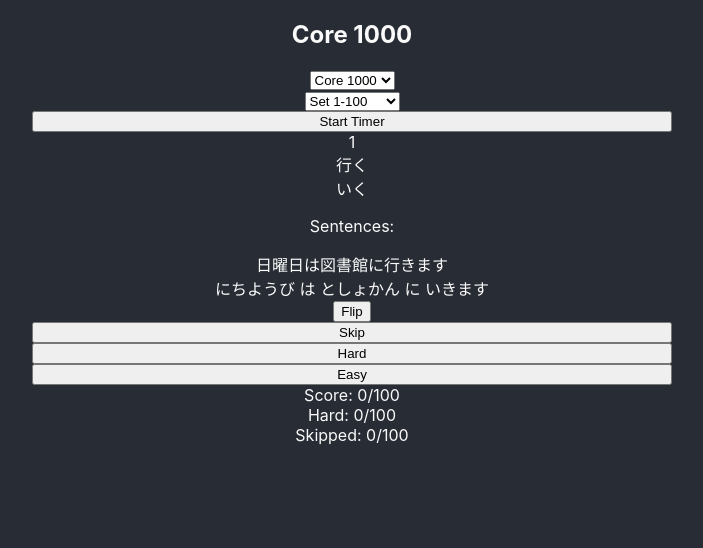
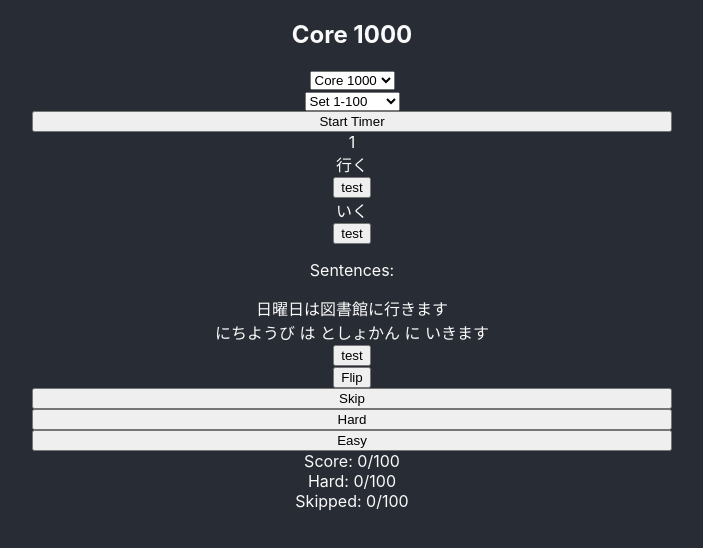
Before and after one commit to licebeam/kaze-app, a React (Create React App) app: page / in a window 1280 px wide. Shown: the top 548 px of the page, without its empty margins (288-991 px from the left). Built offline with nearby package versions, Linux system fonts and the light colour scheme.

Commit message:
add ability to hide and show different elements

```diff
--- a/src/App.js
+++ b/src/App.js
@@ -23,7 +23,7 @@ class App extends Component {
     timer: false,
     cardsGood: null,
     cardsSkipped: null,
-    cardsBad: null
+    cardsBad: null,
   }
 
   changeSet = (set) => {
@@ -91,8 +91,8 @@ class App extends Component {
         <div>
           <select onChange={(e) => this.setState({ title: e.target.value })}>
             <option value='Core 1000'>Core 1000</option>
-            <option value='Core 2000'>Core 2000</option>
-            <option value='Core 3000'>Core 3000</option>
+            {/* <option value='Core 2000'>Core 2000</option>
+            <option value='Core 3000'>Core 3000</option> */}
           </select>
         </div>
         <SetSelect title={title} changeSet={this.changeSet} />
--- a/src/components/Card.jsx
+++ b/src/components/Card.jsx
@@ -1,7 +1,12 @@
 import React, { Component } from 'react';
 
 class Card extends Component {
-  state = { flipped: false }
+  state = {
+    flipped: false,
+    showKanji: true,
+    showKana: true,
+    showSentences: true,
+  }
 
   flipCard = () => {
     this.setState({ flipped: !this.state.flipped })
@@ -18,7 +23,13 @@ class Card extends Component {
 
   render() {
     const { cards, place } = this.props;
-    const { flipped } = this.state;
+
+    const {
+      flipped,
+      showKanji,
+      showKana,
+      showSentences,
+    } = this.state;
 
     return (
       <div>
@@ -26,12 +37,22 @@ class Card extends Component {
           <div>
             {cards[place].id}
             <br></br>
+            {showKanji ? (
+              <div>
                 {cards[place].kan}
+              </div>
+            ) : null}
             <br></br>
+            {showKana ? (
+              <div>
                 {cards[place].tran !== 'null' ? cards[place].tran : null}
+              </div>
+            ) : null}
             <br></br>
             <p>Translation:</p>
             {cards[place].english !== 'null' ? cards[place].english : null}
+            {showSentences ? (
+              <div>
                 <p>Sentences:</p>
                 {cards[place].sentences !== 'null' ? cards[place].sentences.split('。')[0] : null}
                 <br></br>
@@ -39,18 +60,28 @@ class Card extends Component {
                 <br></br>
                 {cards[place].sentences !== 'null' ? cards[place].sentences.split('。')[2] : null}
               </div>
+            ) : null}
+            <button>Show</button>
+          </div>
         ) : (
             <div>
               {cards[place].id}
               <br></br>
-              {cards[place].kan}
+              {showKanji ? (<div>{cards[place].kan}</div>) : null}
+              <button onClick={() => this.setState({ showKanji: !showKanji })}>test</button>
               <br></br>
-              {cards[place].tran !== 'null' ? cards[place].tran : null}
+              {showKana ? (<div>{cards[place].tran !== 'null' ? cards[place].tran : null}</div>) : null}
+              <button onClick={() => this.setState({ showKana: !showKana })}>test</button>
               <br></br>
+              {showSentences ? (
+                <div>
                   <p>Sentences:</p>
                   {cards[place].sentences !== 'null' ? cards[place].sentences.split('。')[0] : null}
                   <br></br>
                   {cards[place].sentences !== 'null' ? cards[place].sentences.split('。')[1] : null}
+                </div>
+              ) : null}
+              <button onClick={() => this.setState({ showSentences: !showSentences })}>test</button>
             </div>
           )
         }
```
Lines whose indentation alone changed are shown as unchanged.
